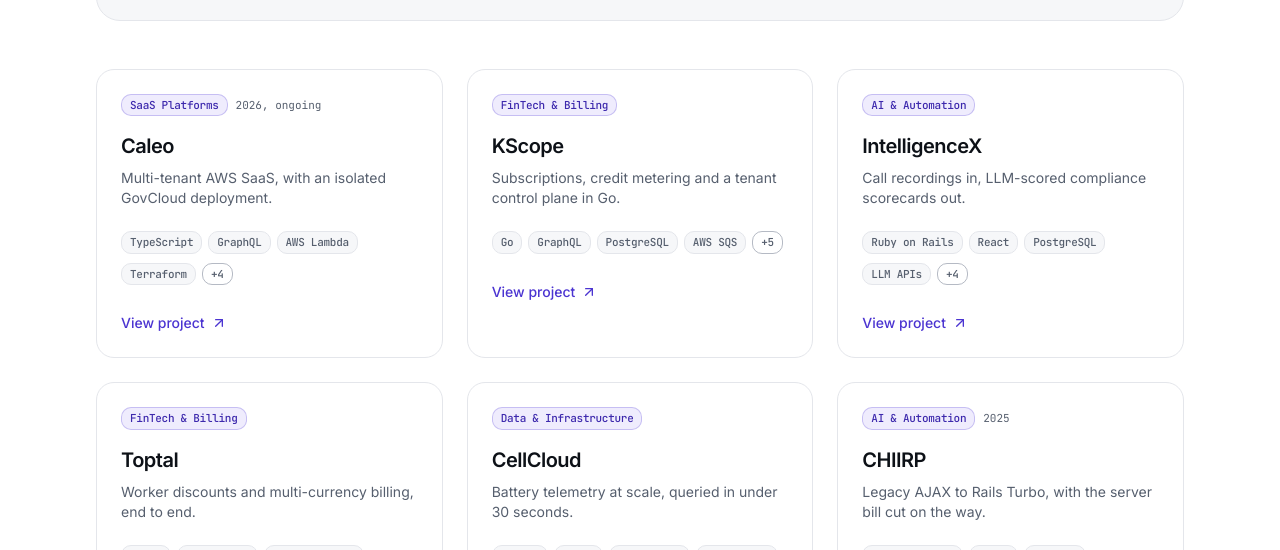
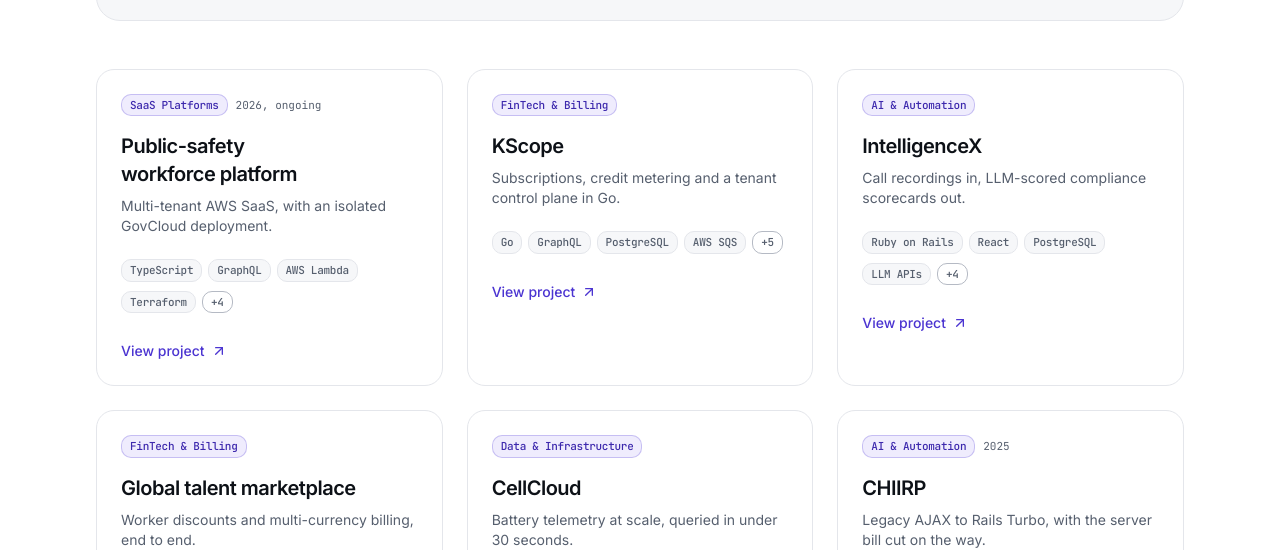
Before and after one commit to syedjawadnisar/Jd_portfolio_v2, a Next.js app: page /projects in a window 1280 px wide. Shown: the part 1103-1653 px from the top of the page. Built offline with nearby package versions, Linux system fonts and the light colour scheme; no server answers.

Commit message:
Use functional names for three client projects

```diff
--- a/data/projects.ts
+++ b/data/projects.ts
@@ -45,13 +45,13 @@
 
 export const projects: Project[] = [
   {
-    slug: "caleo",
-    name: "Caleo",
+    slug: "public-safety-workforce-platform",
+    name: "Public-safety workforce platform",
     tagline: "Multi-tenant AWS SaaS, with an isolated GovCloud deployment.",
     category: "SaaS Platforms",
     focus: "Public safety / AWS GovCloud",
     period: "2026, ongoing",
-    role: "Full-stack engineer at Igknight Tech, across backend, frontend, infrastructure and release engineering",
+    role: "Full-stack engineer at Codlinx (formerly Igknight Tech), across backend, frontend, infrastructure and release engineering",
     summary:
       "Overtime and shift management for law-enforcement agencies: officers claim shifts, check in and out, and are paid from the records. I work across the whole monorepo, a GraphQL API on Lambda, roughly 35 functions in all, two React apps and Terraform-managed infrastructure over 28 AWS services. Most of 2026 went into an isolated GovCloud deployment for a compliance-bound tenant.",
     highlights: [
@@ -79,7 +79,7 @@
     tagline: "Subscriptions, credit metering and a tenant control plane in Go.",
     category: "FinTech & Billing",
     focus: "Knowledge platform / billing and entitlements",
-    role: "Lead developer at Igknight Tech, across more than ten repositories",
+    role: "Lead developer at Codlinx (formerly Igknight Tech), across more than ten repositories",
     summary:
       "A multi-tenant knowledge and insight platform built from Go microservices over PostgreSQL and a Neptune knowledge graph. My latest work there was the commercial layer: subscriptions, tiers, a credit ledger and self-serve upgrades. I also contributed to a control-plane and data-plane split that keeps entitlement checks fast.",
     highlights: [
@@ -109,7 +109,7 @@
     tagline: "Call recordings in, LLM-scored compliance scorecards out.",
     category: "AI & Automation",
     focus: "LLM compliance scoring / insurance call centers",
-    role: "Full-stack engineer at Igknight Tech",
+    role: "Full-stack engineer at Codlinx (formerly Igknight Tech)",
     summary:
       "A multi-tenant platform for insurance call centers. Recordings arrive from SFTP, S3 and partner APIs, get transcribed, then scored by configurable LLM scorecards for required disclaimers and agent performance. I worked across the ingestion pipeline, the background job stack and the React front end.",
     highlights: [
@@ -132,12 +132,12 @@
     featured: true,
   },
   {
-    slug: "toptal",
-    name: "Toptal",
+    slug: "global-talent-marketplace",
+    name: "Global talent marketplace",
     tagline: "Worker discounts and multi-currency billing, end to end.",
     category: "FinTech & Billing",
     focus: "FinTech / HR-SaaS",
-    role: "Full-stack engineer at Igknight Tech — feature ownership from schema to UI",
+    role: "Full-stack engineer at Codlinx (formerly Igknight Tech) — feature ownership from schema to UI",
     summary:
       "Built an end-to-end worker discounts system for a global talent marketplace, covering the data model, the service layer and the interface. Also delivered a multi-currency billing approval flow, where money moves across currencies and every state transition has to be auditable.",
     highlights: [
@@ -155,7 +155,7 @@
     tagline: "Battery telemetry at scale, queried in under 30 seconds.",
     category: "Data & Infrastructure",
     focus: "Battery telemetry",
-    role: "Architect and lead engineer at Igknight Tech",
+    role: "Architect and lead engineer at Codlinx (formerly Igknight Tech)",
     summary:
       "Architected a battery-data visualization platform on Python and Flask, built to explore datasets far past the point where a naive query plan gives up. The work was equally about the query layer and the live layer: analysts needed both history and a view that updates while they watch it.",
     highlights: [
@@ -223,7 +223,7 @@
     tagline: "AI agent platforms with real personalities behind them.",
     category: "AI & Automation",
     focus: "AI agents",
-    role: "Lead developer at Igknight Tech",
+    role: "Lead developer at Codlinx (formerly Igknight Tech)",
     summary:
       "Built and managed AI-agent platforms wired directly into LLM APIs. The agents generated virtual personalities and ran social media operations, which meant the system had to hold character state as reliably as it held data.",
     highlights: [
@@ -251,7 +251,7 @@
     tagline: "A social media AI agent that can take on any character.",
     category: "AI & Automation",
     focus: "AI agents",
-    role: "Engineer at Igknight Tech",
+    role: "Engineer at Codlinx (formerly Igknight Tech)",
     summary:
       "A Node.js social media agent that adopts whatever character it is given. Search across its NoSQL JSON data was slow and awkward, so I proposed syncing common user data under a single unique key, which made it far easier to query for users and developers alike.",
     highlights: [
@@ -300,11 +300,11 @@
     featured: false,
   },
   {
-    slug: "visume",
-    name: "Visume",
+    slug: "job-portal-platform",
+    name: "Job portal platform",
     tagline: "A job portal with real-time chat, payments and notifications.",
     category: "SaaS Platforms",
-    focus: "Job portal",
+    focus: "Payments, chat and notifications",
     role: "Full-stack engineer",
     summary:
       "A job portal built on Rails. I designed the schema behind its job-portal features, then built the payments, real-time chat and notification layers, and deployed it to Heroku.",
@@ -317,7 +317,6 @@
     ],
     stack: ["Ruby on Rails", "Stripe", "ActionCable", "Bootstrap", "Heroku"],
     featured: false,
-    links: [{ label: "visumejobs.com", href: "https://visumejobs.com" }],
   },
   {
     slug: "everybooking",
```
